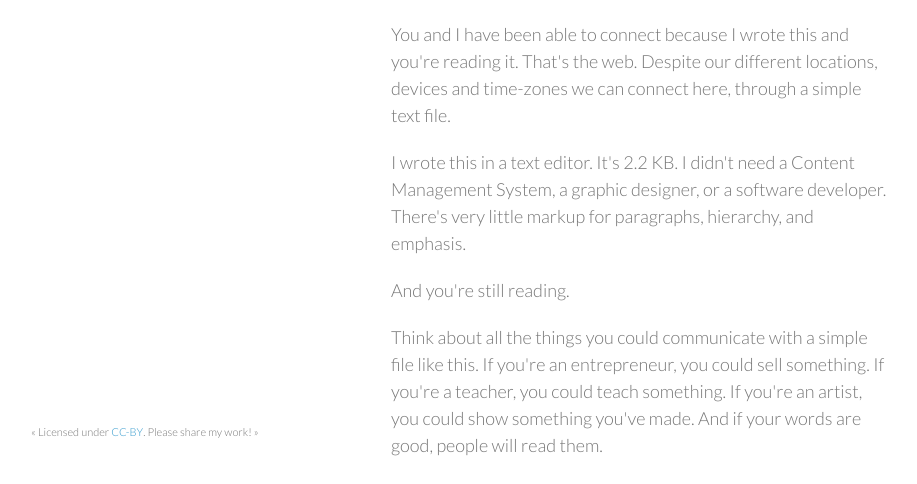
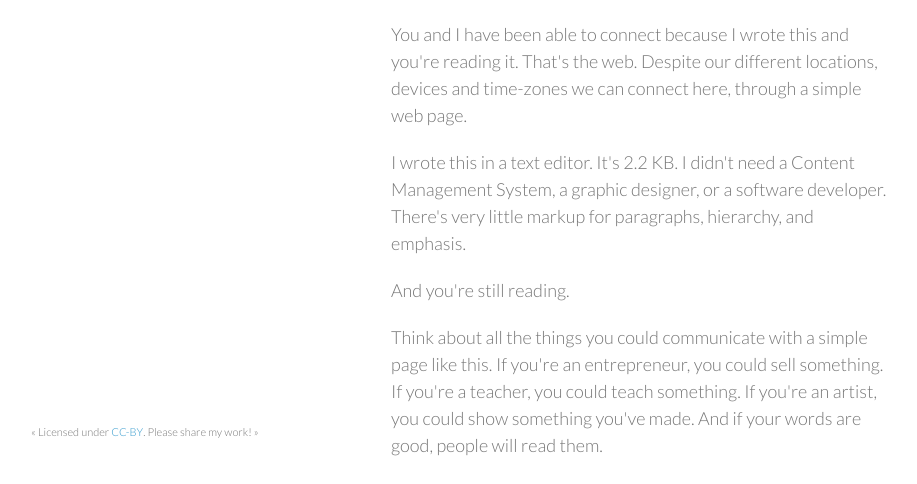
Before and after one commit to dperuo/dperuo.github.io, a Jekyll site: the page built from words.html, in a window 1280 px wide. Shown: the part 387-871 px from the top of the page, without its empty margins (179-1096 px from the left). Built offline with Jekyll 4.4.1, drawn with Linux system fonts in a browser that asks for light colours.

Commit message:
Content edits.

```diff
--- a/words.html
+++ b/words.html
@@ -8,13 +8,13 @@ layout: default
 
 <p>I live in New York City; you're probably somewhere else. I wrote this late in the evening on June 23, 2013; you're probably reading it at a different time. I wrote this on my iPad; you could be reading this on your phone, a tablet or a desktop.</p>
 
-<p>You and I have been able to connect because I wrote this and you're reading it. That's the web. Despite our different locations, devices and time-zones we can connect here, through a simple text file.</p>
+<p>You and I have been able to connect because I wrote this and you're reading it. That's the web. Despite our different locations, devices and time-zones we can connect here, through a simple web page.</p>
 
 <p>I wrote this in a text editor. It's 2.2 KB. I didn't need a Content Management System, a graphic designer, or a software developer. There's very little markup for paragraphs, hierarchy, and emphasis.</p>
 
 <p>And you're still reading.</p>
 
-<p>Think about all the things you could communicate with a simple file like this. If you're an entrepreneur, you could sell something. If you're a teacher, you could teach something. If you're an artist, you could show something you've made. And if your words are good, people will read them.</p>
+<p>Think about all the things you could communicate with a simple page like this. If you're an entrepreneur, you could sell something. If you're a teacher, you could teach something. If you're an artist, you could show something you've made. And if your words are good, people will read them.</p>
 
 <p>If you're a web designer, or a client who is working with one, I challenge you to think about words first. Instead of starting with a style guide or a Photoshop mockup, start with words on a page.</p>
 
```
